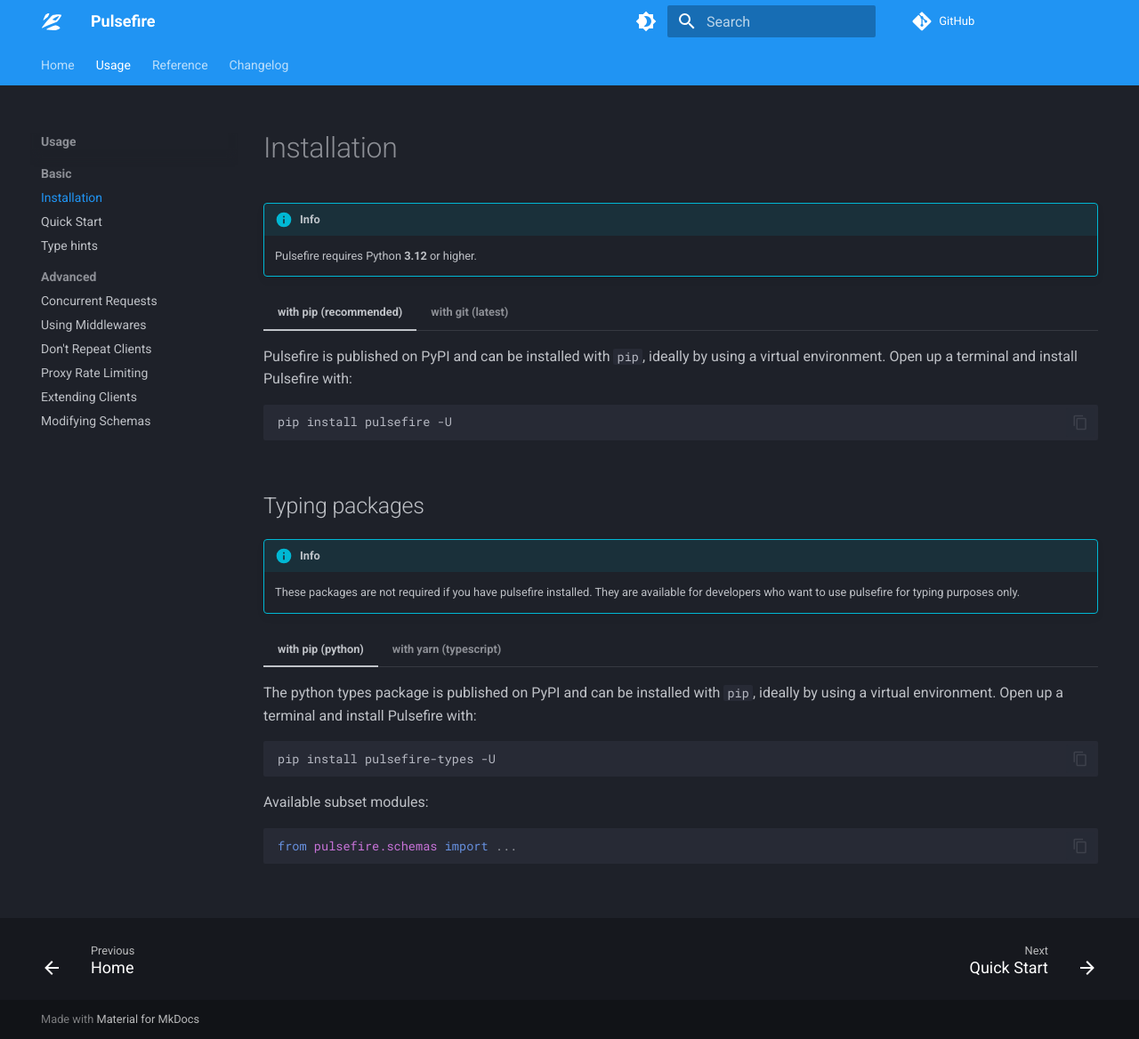
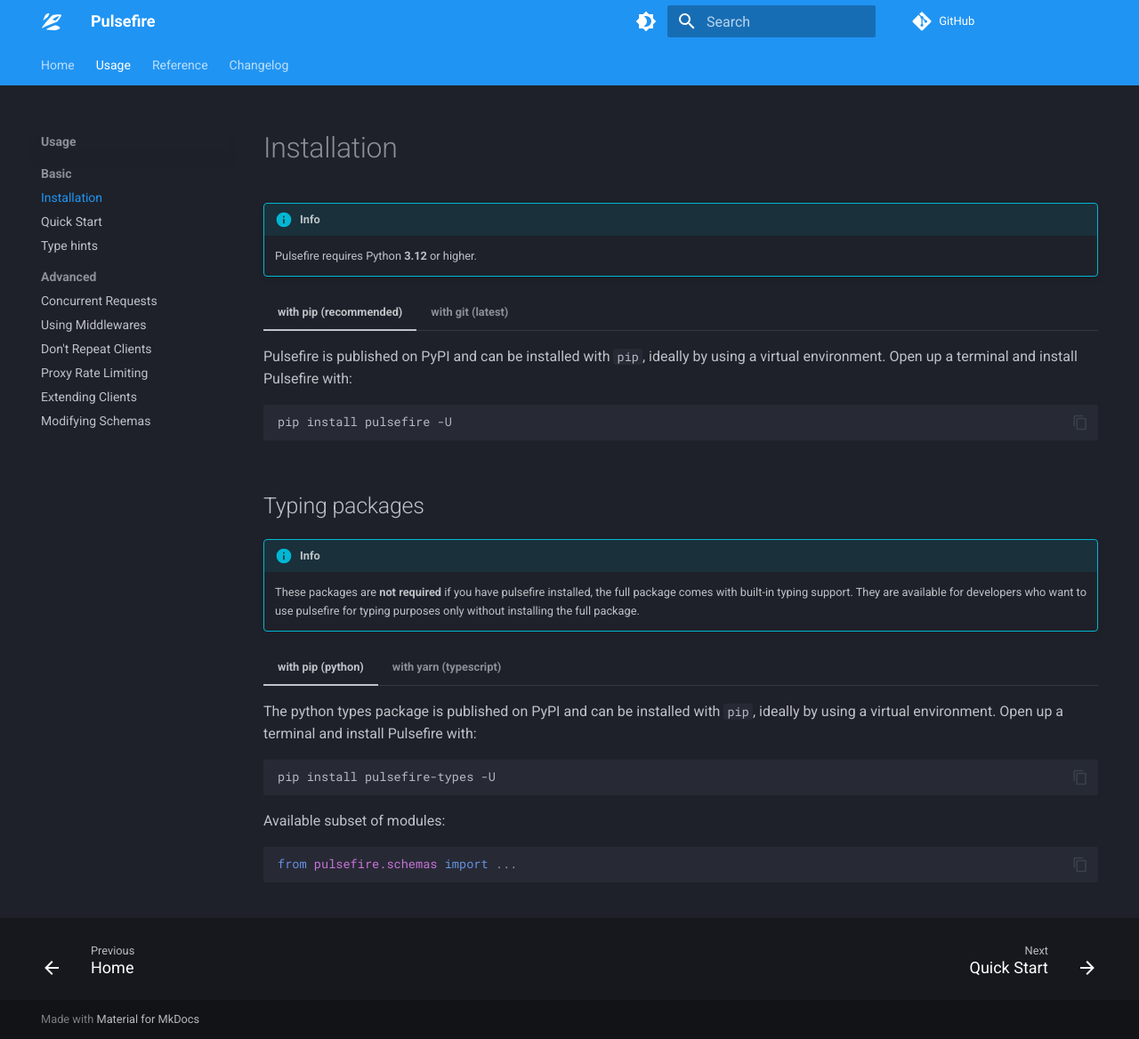
Before and after one commit to iann838/pulsefire, an MkDocs documentation site: the page built from docs/usage/basic/installation.md, in a window 1280 px wide and 1168 px high. Shown: the whole window at 89% size. Built offline with MkDocs 1.6.1 and Material for MkDocs 9.7.7, drawn with Linux system fonts in a browser that asks for light colours; comment, search, counter and statistics services are not loaded.

Commit message:
Fix: docs

````diff
--- a/docs/usage/basic/installation.md
+++ b/docs/usage/basic/installation.md
@@ -33,7 +33,7 @@
 ## Typing packages
 
 !!! info
-    These packages are not required if you have pulsefire installed. They are available for developers who want to use pulsefire for typing purposes only.
+    These packages are **not required** if you have pulsefire installed, the full package comes with built-in typing support. They are available for developers who want to use pulsefire for typing purposes only without installing the full package.
 
 === "with pip (python)"
 
@@ -43,7 +43,7 @@
     pip install pulsefire-types -U
     ```
 
-    Available subset modules:
+    Available subset of modules:
 
     ```py
     from pulsefire.schemas import ...
@@ -57,7 +57,7 @@
     yarn add pulsefire-types -D
     ```
 
-    Available subset modules:
+    Available subset of modules:
 
     ```ts
     import type { ... } from "pulsefire-types/schemas"
````
